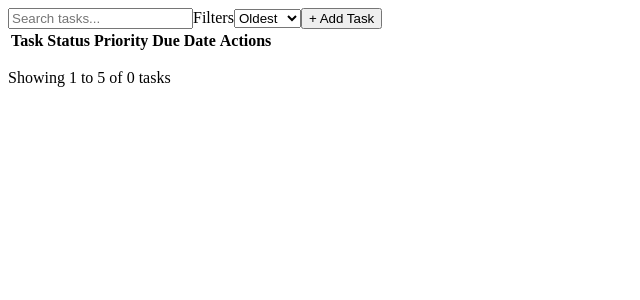
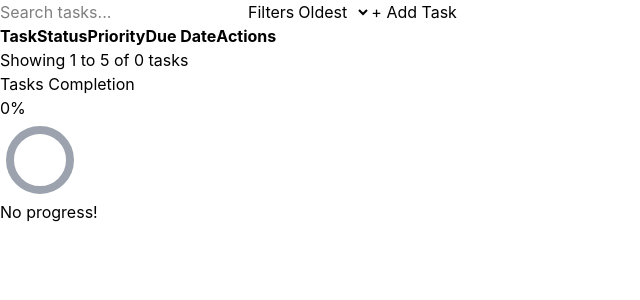
Before and after one commit to malakmuayad11/Taskflow, a React (Vite) app: page / in a window 1280 px wide. Shown: the top 300 px of the page, without its empty margins (0-640 px from the left). Built offline with nearby package versions, Linux system fonts and the light colour scheme.

Commit message:
Implement TasksCompletionCard for Tasks Overview

```diff
--- /dev/null
+++ b/src/components/TasksOverview/TasksCompletionCard.tsx
@@ -0,0 +1,67 @@
+import type { Task } from "../../types/Task.ts";
+import "../../styles/index.css";
+
+export default function TasksCompletionCard({ tasks }: { tasks: Task[] }) {
+  const completionPercentage: number =
+    tasks.length === 0
+      ? 0
+      : (tasks.filter((task) => task.status === "Completed").length /
+          tasks.length) *
+        100;
+
+  const feedback: string =
+    completionPercentage <= 25
+      ? "No progress!"
+      : completionPercentage <= 50
+        ? "Getting there!"
+        : completionPercentage <= 75
+          ? "Almost done!"
+          : "Completed!";
+
+  const radius = 30;
+  const circumference = 2 * Math.PI * radius;
+
+  const offset = circumference - (completionPercentage / 100) * circumference;
+
+  return (
+    <section>
+      <h2>Tasks Completion</h2>
+      <p>{completionPercentage}%</p>
+      <svg width="80" height="80" className="-rotate-90">
+        {/* Background */}
+        <circle
+          cx="40"
+          cy="40"
+          r={radius}
+          stroke="#9ca3af"
+          strokeWidth="8"
+          fill="none"
+        />
+
+        {/* Progress */}
+        <circle
+          cx="40"
+          cy="40"
+          r={radius}
+          stroke="#22c55e"
+          strokeWidth="8"
+          fill="none"
+          strokeDasharray={circumference}
+          strokeDashoffset={offset}
+          strokeLinecap="round"
+        />
+
+        {/* Percentage */}
+        <text
+          x="40"
+          y="45"
+          textAnchor="middle"
+          className="fill-black text-sm rotate-90"
+        >
+          {Math.round(completionPercentage)}%
+        </text>
+      </svg>
+      <p>{feedback}</p>
+    </section>
+  );
+}
--- a/src/pages/App.tsx
+++ b/src/pages/App.tsx
@@ -2,7 +2,8 @@
 // import TaskRow from "../components/Tasks/TaskRow.tsx";
 // import TasksTable from "../components/Tasks/TasksTable.tsx";
 import TasksList from "../components/Tasks/TasksList.tsx";
-import { getTasks } from "../services/localStorageService.ts";
+import TasksCompletionCard from "../components/TasksOverview/TasksCompletionCard";
+import { getTasks } from "../services/localStorageService";
 
 export default function App() {
   return (
@@ -14,6 +15,9 @@ export default function App() {
     //   onDelete={() => {}}
     //   onEdit={() => {}}
     // />
-    <TasksList initialTasks={getTasks()} />
+    <>
+      <TasksList initialTasks={getTasks()} />
+      <TasksCompletionCard tasks={getTasks()} />
+    </>
   );
 }
```
